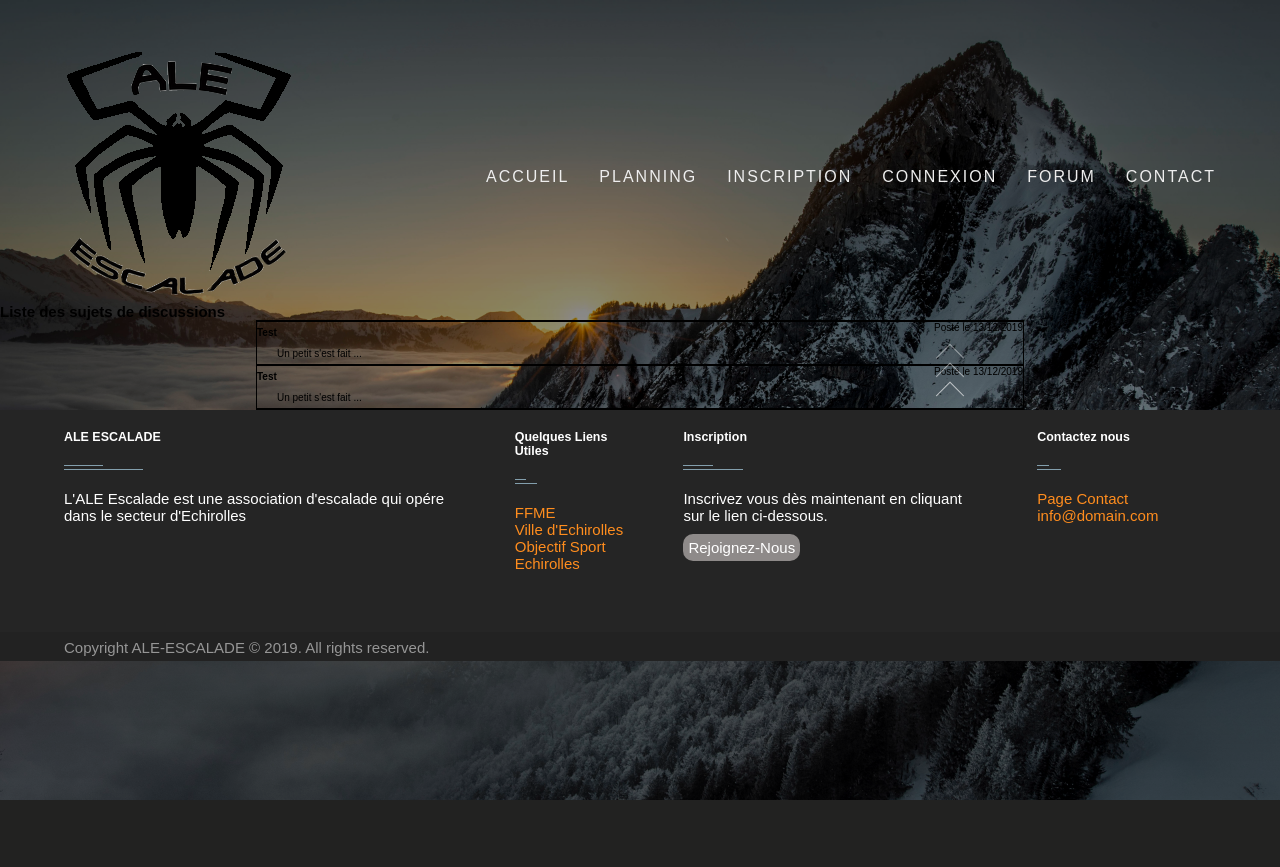
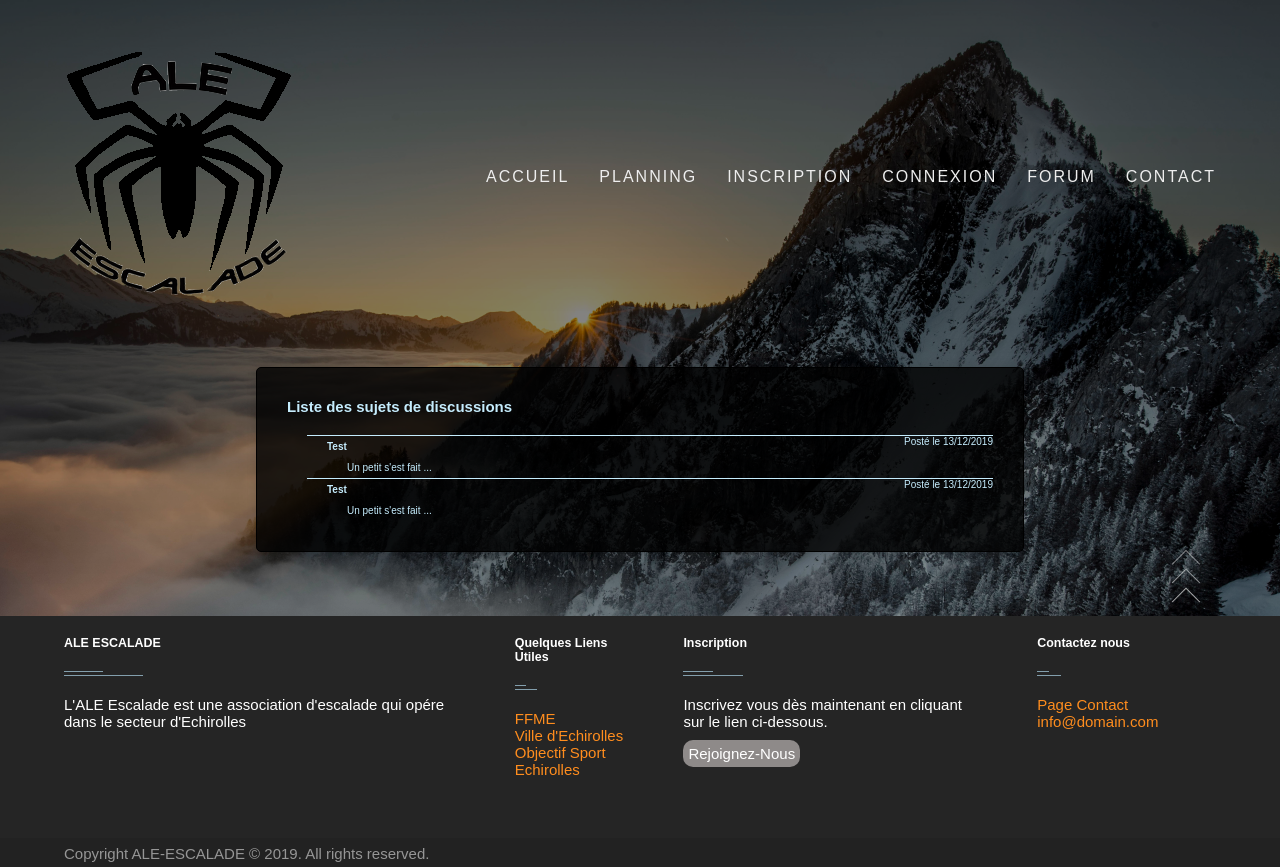
Before and after one commit to MAISDUSE/ale-escalade, a PHP site: page /Controler/Forum.ctrl.php in a window 1280 px wide. Before the commit the page ends 800 px from the top, so only its background shows below. Run offline with PHP 8.4, Linux system fonts and the light colour scheme.

Commit message:
Fix design

```diff
--- a/WEB/mvc/View/Accueil.view.php
+++ b/WEB/mvc/View/Accueil.view.php
@@ -9,9 +9,10 @@
   </head>
   <body>
     <?php include "Design/Header.view.php"; ?>
+      <section class="listeActualite">
+        <h1>Actualitées :</h2>
 
         <section class="actualite">
-
     		  <div class="actualiteZ3">
       			<div class="txt">
               <!--Ici dans le h3 (titre) on devra limiter le text !!!-->
@@ -55,7 +56,7 @@
     		  <img class="actualiteZ1" src="../../prototype/testEve/img1.jpg" alt="imageDeFonds" >
 
         </section>
-
+      </section>
 
     <?php include "Design/Footer.view.php"; ?>
   </body>
--- a/WEB/mvc/View/Design/Forum.css
+++ b/WEB/mvc/View/Design/Forum.css
@@ -4,16 +4,26 @@
   text-align: center;
   margin-bottom: 5%;
 }
+.listeSujet h2{
+margin-bottom: 20px;
+}
 .listeSujet{
   border: solid black 1px;
   width: 60%;
   margin: auto;
+  background: rgba(0,0,0,0.8);
+  box-shadow : 0 0 10px rgba(0,0,0,0.13);
+  padding: 30px;
+  margin-top:  5%;
+  margin-bottom:5%;
+  border-radius: 5px;
+  color: #c5ecfd;
 
 }
 
 .listeSujet a{
-  border-top: solid black 1px;
-  border-bottom: solid black 1px;
+  border-top: solid #c5ecfd 1px;
+  margin-left: 20px;
   display: flex;
   flex-direction: row;
   justify-content:space-between;
@@ -39,7 +49,7 @@
 .listeSujet aside{
   display: flex;
   flex-direction: column;
-
+  margin-left: 20px;
 }
 .listeSujet h4{
   margin: 5px 0px 5px 0px;
--- a/WEB/mvc/View/Design/HeaderFooter.css
+++ b/WEB/mvc/View/Design/HeaderFooter.css
@@ -185,7 +185,7 @@ nav ul li a:hover::after{
 /*****************************************************************************************************************/
 .box{
 	position: absolute;
-	left:75%;
+	right: 5%;
 	transform: translate(-100%,-100%);
 }
 
--- a/WEB/mvc/View/Forum.view.php
+++ b/WEB/mvc/View/Forum.view.php
@@ -9,8 +9,8 @@
   </head>
   <body>
 <?php include "Design/Header.view.php"; ?>
-    <h2>Liste des sujets de discussions</h2>
     <div class="listeSujet">
+      <h2>Liste des sujets de discussions</h2>
 
 
 <?php foreach ($listeSujet as $value){
```
Also changed, not shown: WEB/mvc/View/Design/Accueil.css (+19 -10 lines). Lines whose indentation alone changed are shown as unchanged.
